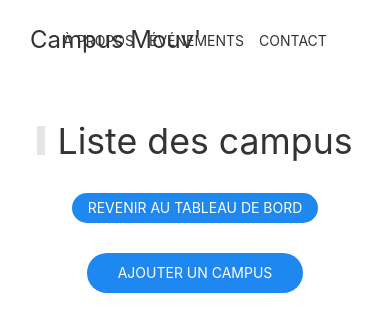
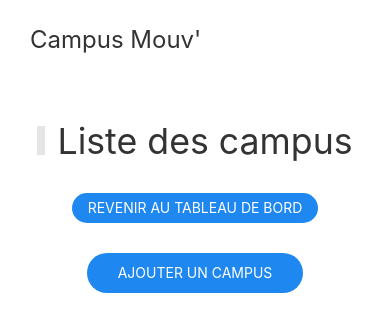
Before and after one commit to laurine-s/CampusMouv, a Symfony app: template templates/admin/campus.html.twig in a window 390 px wide. Shown: the top 323 px of the page. Run offline with Twig, Linux system fonts and the light colour scheme; the template is opened without the code that fills it, so the values that code supplies are empty; style sheets or scripts are compiled from the project's sources; some libraries are stand-ins or nearby versions.

Commit message:
le site est responsive!

```diff
--- a/templates/_nav.html.twig
+++ b/templates/_nav.html.twig
@@ -146,16 +146,7 @@
         </div>
 
         <!-- Navigation compacte pour petits écrans -->
-        <div class="uk-navbar-center uk-hidden@m">
-            <ul class="uk-navbar-nav uk-text-small">
-                <li class="uk-active"><a href="{{ path('main_apropos') }}" class="uk-padding-remove">À propos</a></li>
-                <li class="uk-active"><a href="{{ path('sorties_home') }}" class="uk-padding-remove">Événements</a></li>
-                {% if app.user %}
-                    <li class="uk-active"><a href="{{ path('sorties_create') }}" class="uk-padding-remove">Créer une sortie</a></li>
-                {% endif %}
-                <li class="uk-active"><a href="{{ path('main_contact') }}" class="uk-padding-remove">Contact</a></li>
-            </ul>
-        </div>
+
 
         <div class="uk-navbar-right">
             <ul class="uk-navbar-nav">
--- a/templates/base.html.twig
+++ b/templates/base.html.twig
@@ -2,6 +2,7 @@
 <html>
     <head>
         <meta charset="UTF-8">
+        <meta name="viewport" content="width=device-width, initial-scale=1">
         <title>{% block title %}Campus Mouv'{% endblock %}</title>
         <link rel="icon" href="{{ asset('favicon.ico') }}" type="image/x-icon">
         <link rel="shortcut icon" href="{{ asset('favicon.png') }}" type="image/png">
```
Also changed, not shown: src/Form/RegistrationFormType.php (+4 -4 lines), 1 other file.
